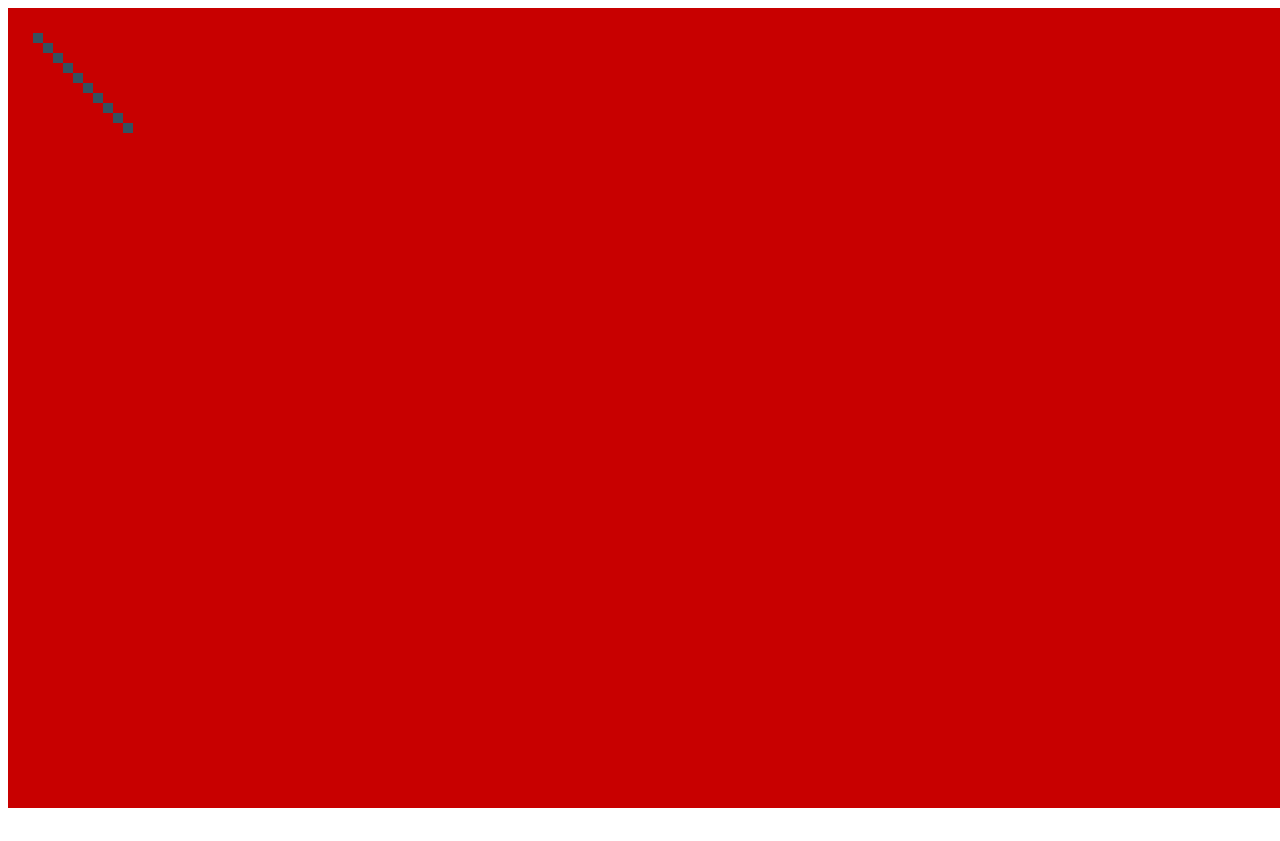
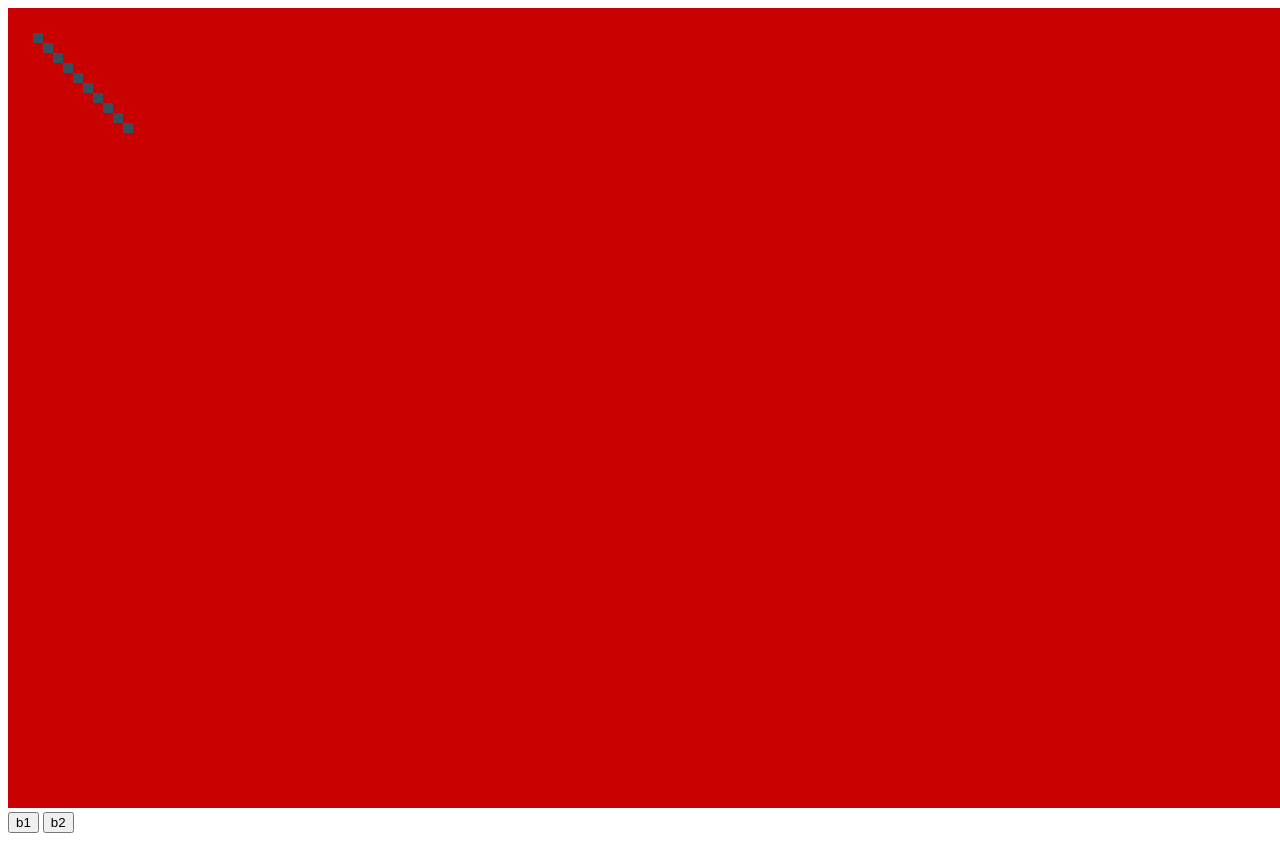
Before and after one commit to brookeslight/CodingExamples, a plain HTML site: page index.html in a window 1280 px wide. Before the commit the page ends 820 px from the top, so only its background shows below. Drawn offline with Linux system fonts and the light colour scheme.

Commit message:
Update index.html

```diff
--- a/index.html
+++ b/index.html
@@ -4,5 +4,7 @@
     <body>
         <canvas class="Canvas"><p>Oops! Canvas not suported :(</p></canvas>
         <script src="script.js"></script>
+        <button> b1 </button>
+        <button> b2 </button>
     </body>
 </html>
```
